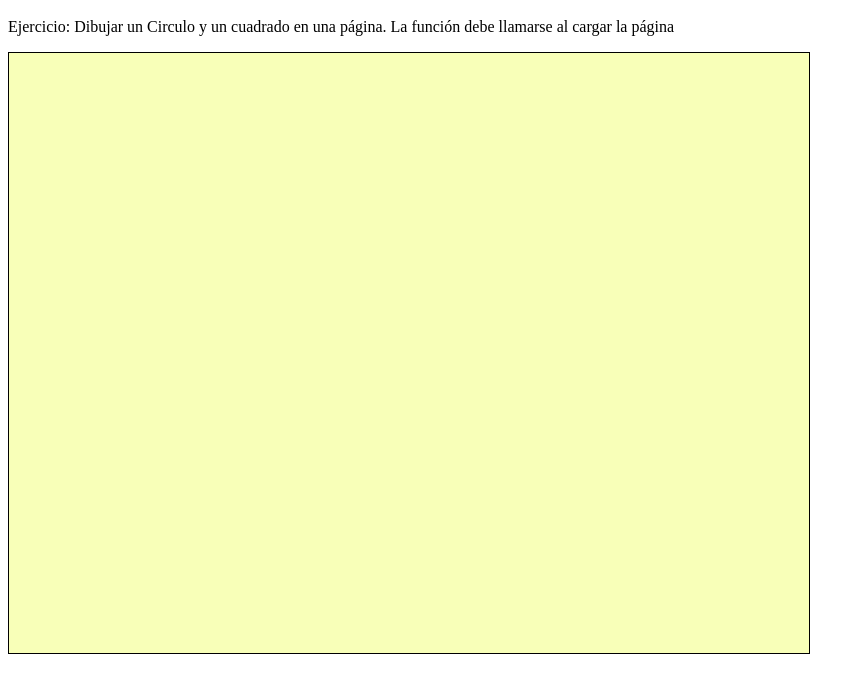
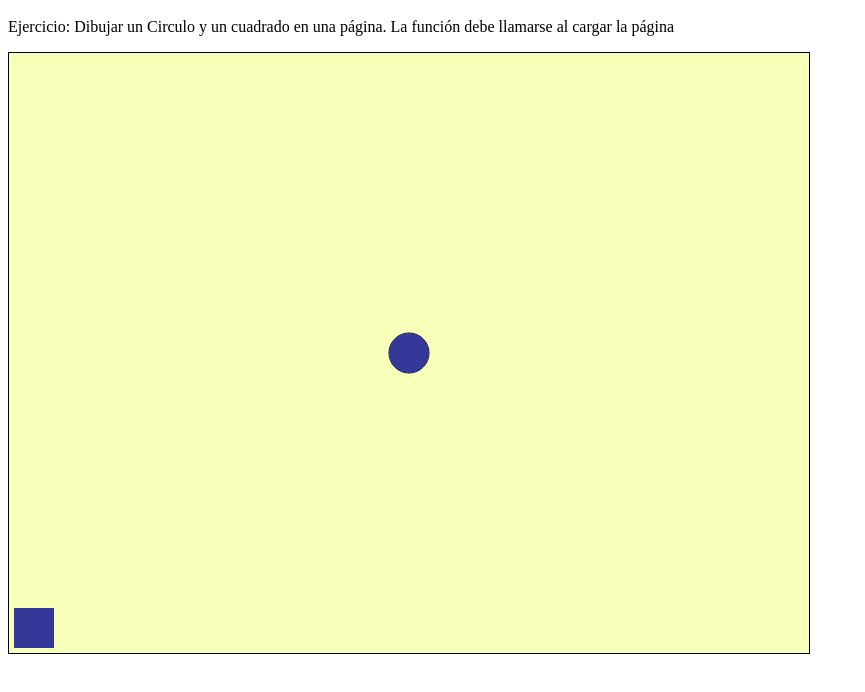
Before and after one commit to UCC-LabCompu2/ejercicios2022-Juani135, a plain HTML site: page Ejercicios-JavaScript/canvas_circulo-cuadrado.html in a window 1280 px wide. Shown: the part 66-758 px from the top of the page, without its empty margins (0-865 px from the left). Drawn offline with Linux system fonts and the light colour scheme; a web font is replaced by a local one.

Commit message:
Se realizo ejercicio Dibujar Cuadrado y Circulo

```diff
--- a/Ejercicios-JavaScript/canvas_circulo-cuadrado.html
+++ b/Ejercicios-JavaScript/canvas_circulo-cuadrado.html
@@ -5,9 +5,10 @@
     <title>Canvas con Circulo y Cuadrado</title>
     <link href="https://fonts.googleapis.com/css?family=Inknut+Antiqua" rel="stylesheet">
     <link href="miEstilo.css" type="text/css" rel="stylesheet">
+    <script type="text/javascript" src="misFunciones.js"></script>
 </head>
 
-<body>
+<body onload="dibujarCirCuad()">
 <h1>Canvas 1</h1>
 <p>Ejercicio: Dibujar un Circulo y un cuadrado en una página. La función debe llamarse al cargar la página</p>
 <canvas id="myCanvas" class="ejer" width="800px" height="600px">
--- a/Ejercicios-JavaScript/misFunciones.js
+++ b/Ejercicios-JavaScript/misFunciones.js
@@ -105,3 +105,18 @@ function cargarResultado(){
     un = urlComp.split("#")[2];
     document.getElementById("dist").value = can + " " + un;
 }
+
+function dibujarCirCuad(){
+    var canvas = document.getElementById("myCanvas");
+    var ctx = canvas.getContext("2d");
+
+    var xMax = canvas.width;
+    var yMax = canvas.height;
+    var margen = 5;
+    ctx.fillStyle = "#333899";
+    ctx.fillRect(0+margen,yMax-40-margen,40,40);
+
+    ctx.arc(xMax/2, yMax/2, 20, 0, 2*Math.PI);
+    ctx.stroke();
+    ctx.fill();
+}
```
